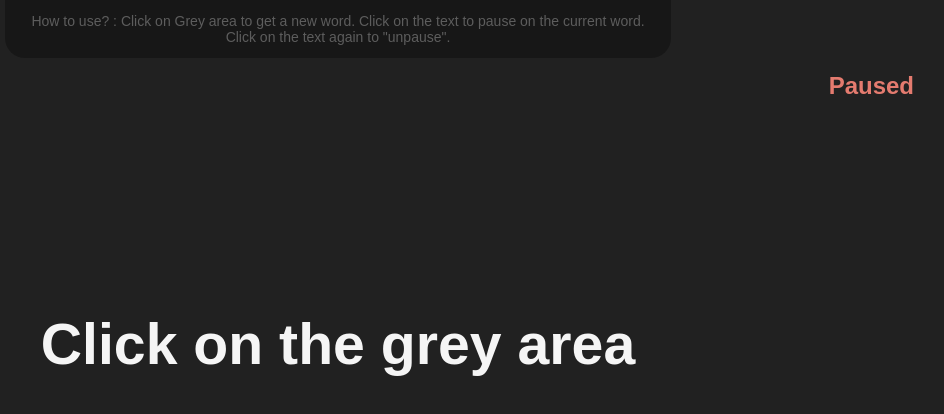
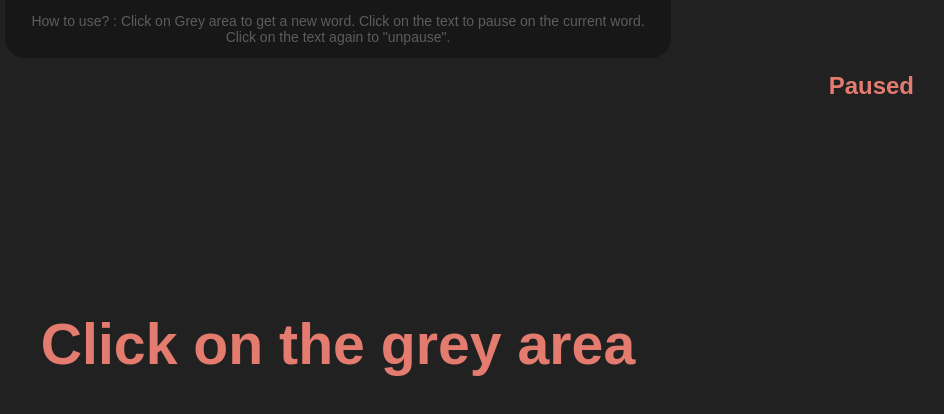
Before and after one commit to emilartzz/dafuq, a plain HTML site: page index.html in a window 1280 px wide. Both pictures are taken after a click on the element "Click on the grey area". Shown: the whole page, without its empty margins (302-1246 px from the left). Drawn offline with nearby package versions, Linux system fonts and the light colour scheme.

Commit message:
updated with colors

```diff
--- a/css/main.css
+++ b/css/main.css
@@ -14,10 +14,9 @@ html, body{
     color: white;
 }
 
-h1{
+.mainBrand{
     text-align: center;
     cursor: pointer;
-    color: whitesmoke;
     font-size: 52px;
     margin-top: 20%;
     transition: all 1s ease-in-out;
--- a/js/scripts.js
+++ b/js/scripts.js
@@ -71,6 +71,7 @@ function pauseText(){
     wordPause = true;
     mainText.removeClass('animated')
     $('#pausedText').css("color", "rgba(250, 133, 120, 0.9)");
+    $('.mainBrand').css("color", "rgba(250, 133, 120, 0.9)");
 }
 
 function unPauseText(){
```
